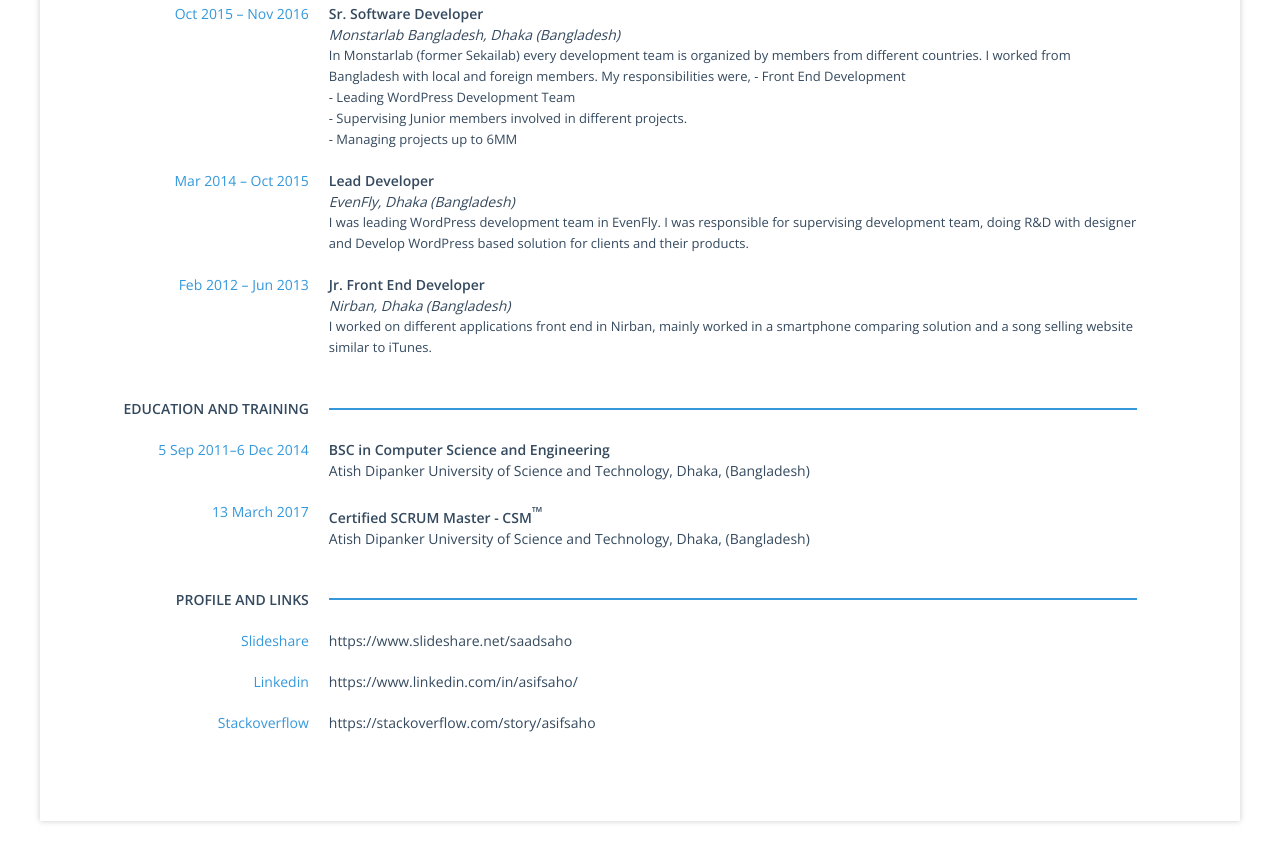
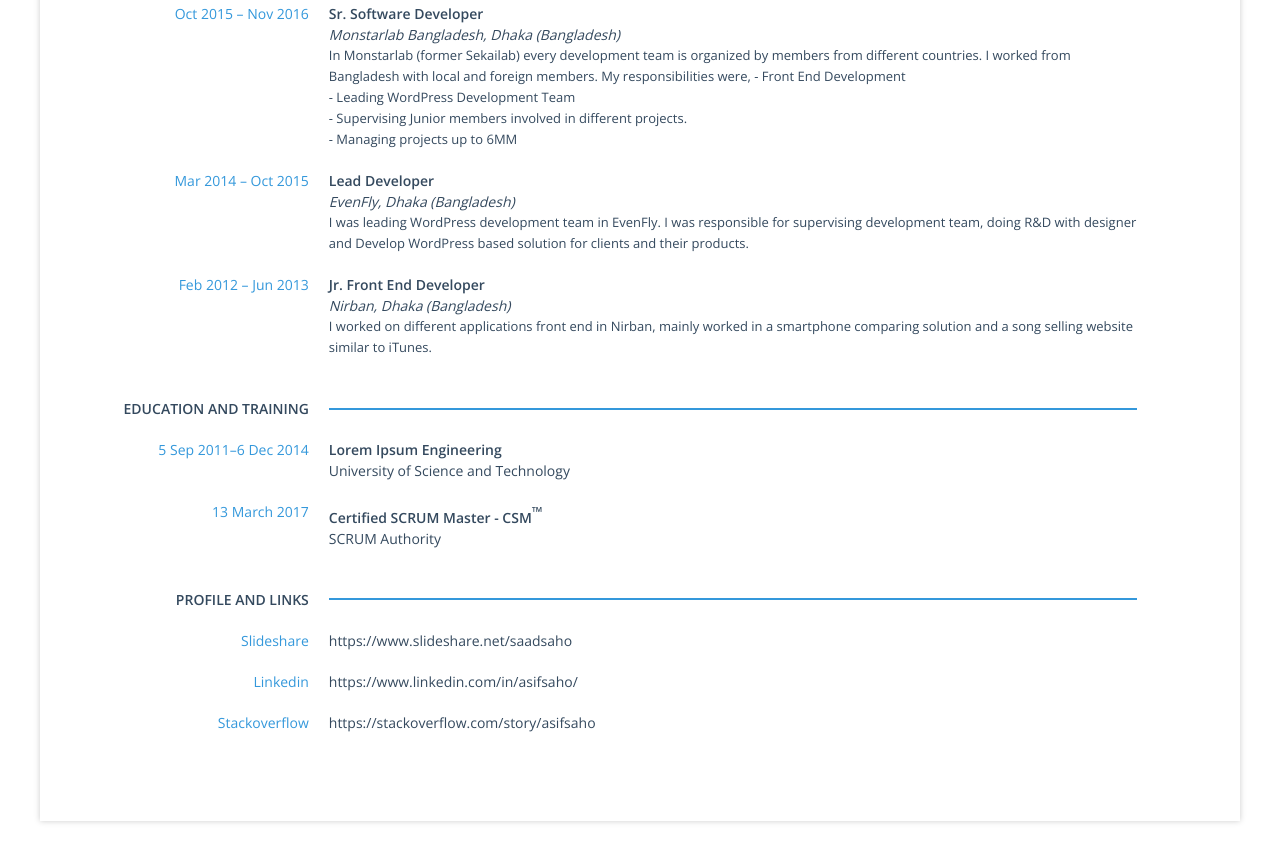
Before and after one commit to asifsaho/europasscv, a website: page index.html in a window 1280 px wide. Shown: the part 1514-2375 px from the top of the page. Drawn offline with nearby package versions, Linux system fonts and the light colour scheme.

Commit message:
Update index.html

```diff
--- a/index.html
+++ b/index.html
@@ -240,14 +240,14 @@
 		</div>
 		<div class="main-columns">
 			<div><h3 class="subtitle">5 Sep 2011–6 Dec 2014</h3></div>
-			<div><div class="bold">BSC in Computer Science and Engineering</div>
-			Atish Dipanker University of Science and Technology, Dhaka, (Bangladesh) </div>
+			<div><div class="bold">Lorem Ipsum Engineering</div>
+			University of Science and Technology </div>
 		</div>
 
 		<div class="main-columns">
 			<div><h3 class="subtitle">13 March 2017</h3></div>
 			<div><div class="bold">Certified SCRUM Master - CSM<sup>&trade;</sup></div>
-			Atish Dipanker University of Science and Technology, Dhaka, (Bangladesh) </div>
+			SCRUM Authority</div>
 		</div>
 	</section>
 
```
